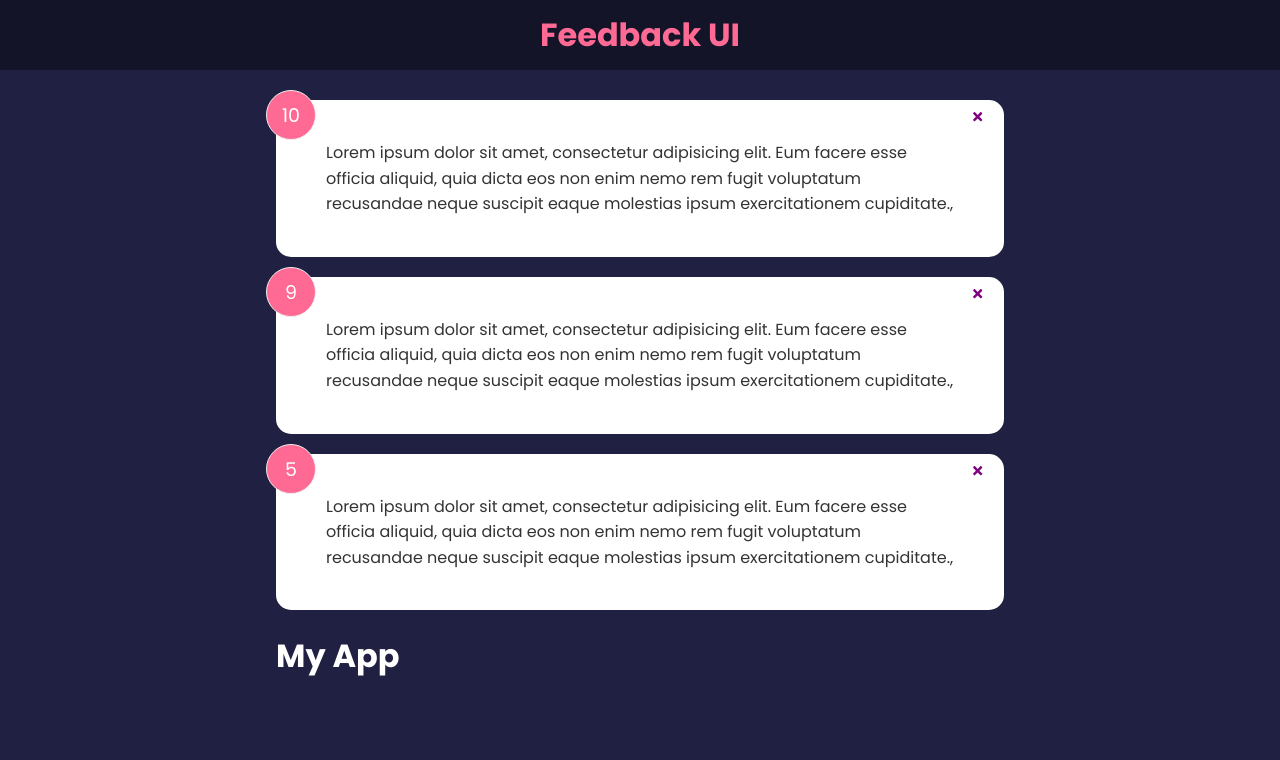
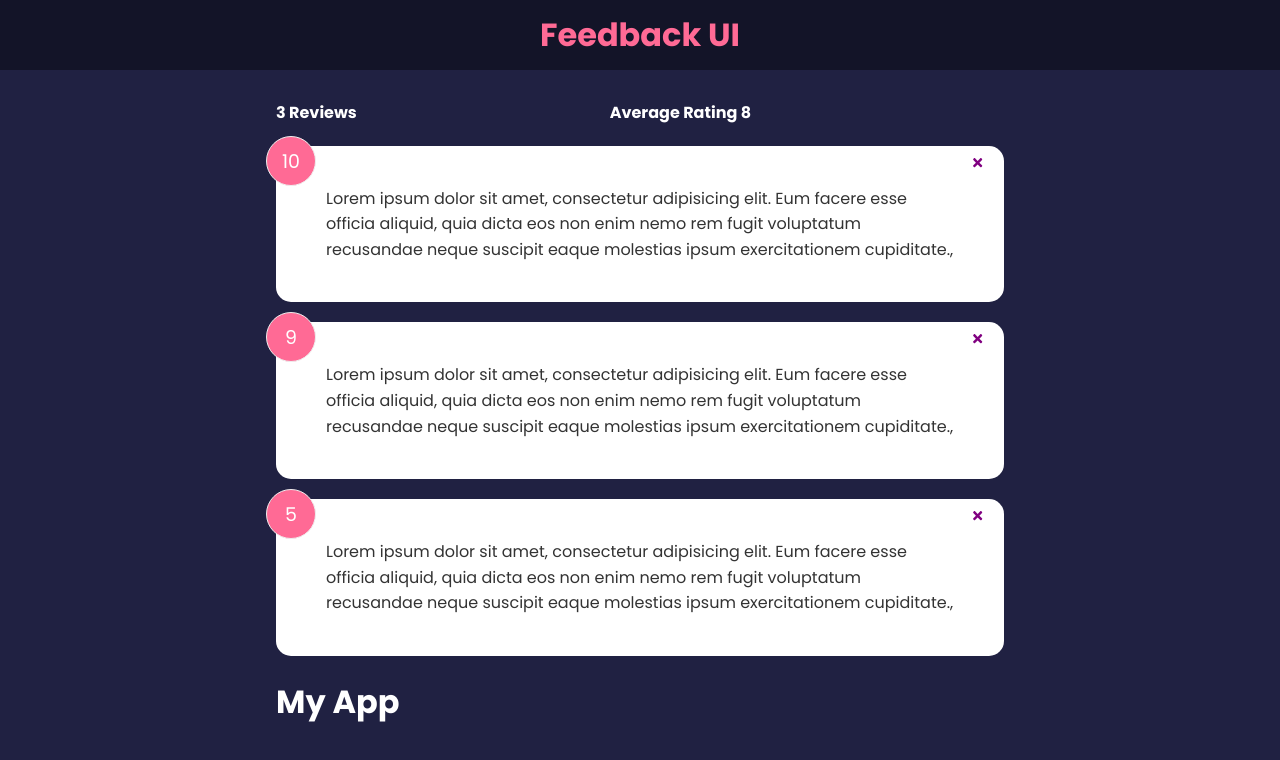
Before and after one commit to haamid10/feedback-UI, a React (Create React App) app: page / in a window 1280 px wide. Shown: the top 760 px of the page. Built offline with nearby package versions, Linux system fonts and the light colour scheme.

Commit message:
added feedback Stats

```diff
--- a/src/App.jsx
+++ b/src/App.jsx
@@ -2,6 +2,7 @@
 import Header from "./components/Header";
 import FeedbackList from "./components/FeedbackList";
 import FeedbackData from "./data/FeedbackData";
+import FeedbackStats from "./components/FeedbackStats";
 function App() {
   const [feedback, setFeedback]= useState(FeedbackData)
   const deleteFeedback = (id) =>{
@@ -12,6 +13,7 @@
     < >
      <Header/>
      <div className="container">
+      <FeedbackStats feedback={feedback}/>
       <FeedbackList feedback={feedback} onAdd={deleteFeedback}/>
       <h1>My App</h1>
      </div>
--- /dev/null
+++ b/src/components/FeedbackStats.jsx
@@ -0,0 +1,22 @@
+
+import PropTypes from 'prop-types'
+const FeedbackStats = ({feedback}) => {
+  let average = feedback.reduce((acc,cur)=>{
+    return acc + cur.rating
+  },0)/feedback.length
+
+  average = average.toFixed(1).replace(/[.,]0$/,'')
+  console.log(average)
+  return (
+    <div className='feedback-stats'>
+      <h4>{feedback.length} Reviews</h4>
+      <h4>Average Rating {isNaN(average) ? 0   : average}</h4>
+      <h4></h4>
+      </div>
+  )
+}
+FeedbackStats.PropType ={
+  feedback : PropTypes.array.isRequired
+}
+
+export default FeedbackStats
```
